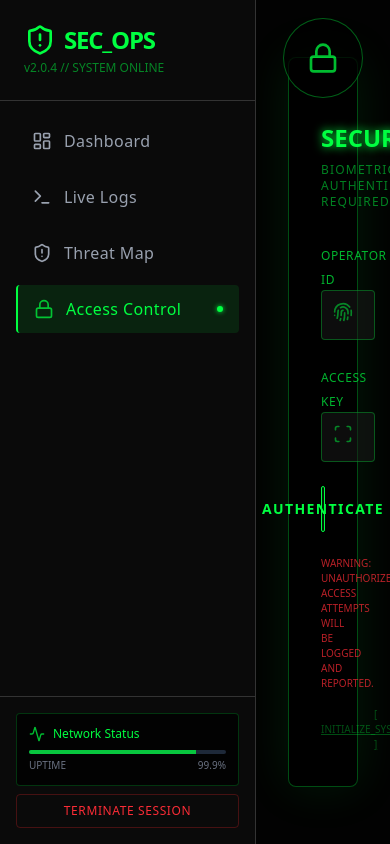
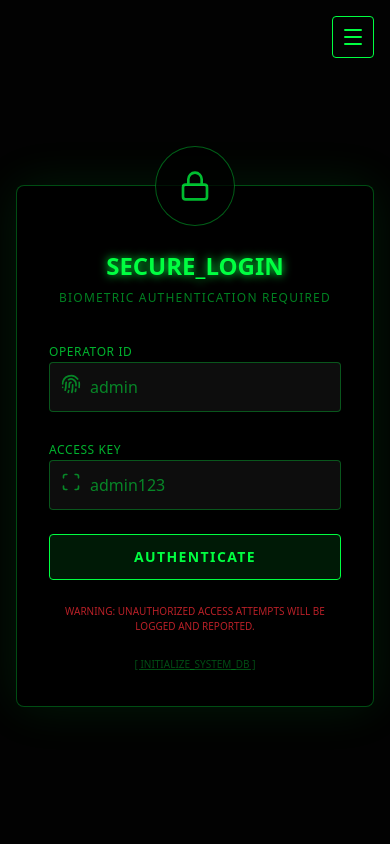
Before and after one commit to riadhasan680/cyber_demo, a Next.js app: page /login in a window 390 px wide. Built offline with nearby package versions, Linux system fonts and the light colour scheme.

Commit message:
responsive issues solved

```diff
--- a/src/app/layout.js
+++ b/src/app/layout.js
@@ -25,7 +25,7 @@ export default function RootLayout({ children }) {
       >
         <div className="flex min-h-screen">
           <Sidebar />
-          <main className="flex-1 ml-64 p-8 overflow-y-auto h-screen">
+          <main className="flex-1 md:ml-64 p-4 md:p-8 overflow-y-auto h-screen pt-16 md:pt-8">
             {children}
           </main>
         </div>
--- a/src/components/layout/Sidebar.jsx
+++ b/src/components/layout/Sidebar.jsx
@@ -1,5 +1,5 @@
 "use client";
-import React from "react";
+import React, { useState } from "react";
 import Link from "next/link";
 import { usePathname } from "next/navigation";
 import {
@@ -8,10 +8,13 @@ import {
   Terminal,
   Lock,
   LayoutDashboard,
+  Menu,
+  X,
 } from "lucide-react";
 
 const Sidebar = () => {
   const pathname = usePathname();
+  const [isOpen, setIsOpen] = useState(false);
 
   const links = [
     { href: "/", label: "Dashboard", icon: LayoutDashboard },
@@ -21,7 +24,30 @@ const Sidebar = () => {
   ];
 
   return (
-    <aside className="w-64 bg-cyber-dark border-r border-cyber-border h-screen fixed left-0 top-0 flex flex-col z-50">
+    <>
+      {/* Mobile Menu Button */}
+      <button
+        onClick={() => setIsOpen(!isOpen)}
+        className="md:hidden fixed top-4 right-4 z-50 p-2 bg-cyber-black border border-cyber-green text-cyber-green rounded hover:bg-cyber-green/10 transition-colors"
+      >
+        {isOpen ? <X /> : <Menu />}
+      </button>
+
+      {/* Backdrop */}
+      {isOpen && (
+        <div
+          className="fixed inset-0 bg-black/80 z-40 md:hidden backdrop-blur-sm"
+          onClick={() => setIsOpen(false)}
+        />
+      )}
+
+      {/* Sidebar */}
+      <aside
+        className={`
+        w-64 bg-cyber-dark border-r border-cyber-border h-screen fixed left-0 top-0 flex flex-col z-50 transition-transform duration-300 ease-in-out
+        ${isOpen ? "translate-x-0" : "-translate-x-full md:translate-x-0"}
+      `}
+      >
         <div className="p-6 border-b border-cyber-border">
           <h1 className="text-2xl font-bold text-cyber-green tracking-tighter flex items-center gap-2">
             <ShieldAlert className="w-8 h-8" />
@@ -41,6 +67,7 @@ const Sidebar = () => {
               <Link
                 key={link.href}
                 href={link.href}
+                onClick={() => setIsOpen(false)}
                 className={`
                   flex items-center gap-3 px-4 py-3 rounded-sm transition-all duration-200 group
                   ${
@@ -50,7 +77,9 @@ const Sidebar = () => {
                   }
                 `}
               >
-              <Icon className={`w-5 h-5 ${isActive ? "animate-pulse" : ""}`} />
+                <Icon
+                  className={`w-5 h-5 ${isActive ? "animate-pulse" : ""}`}
+                />
                 <span className="tracking-wide">{link.label}</span>
                 {isActive && (
                   <div className="ml-auto w-1.5 h-1.5 bg-cyber-green rounded-full shadow-[0_0_5px_#00ff41]" />
@@ -86,6 +115,7 @@ const Sidebar = () => {
           </button>
         </div>
       </aside>
+    </>
   );
 };
 
```
Lines whose indentation alone changed are shown as unchanged.
